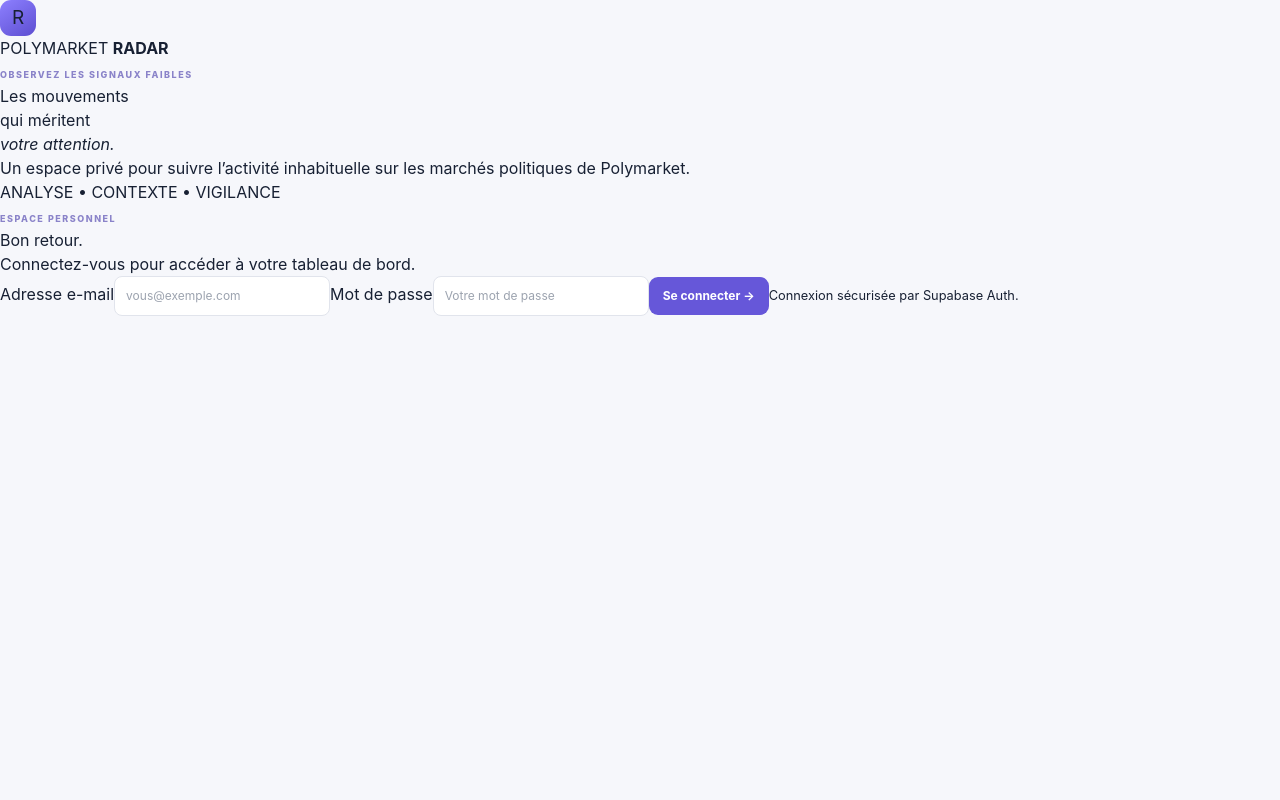
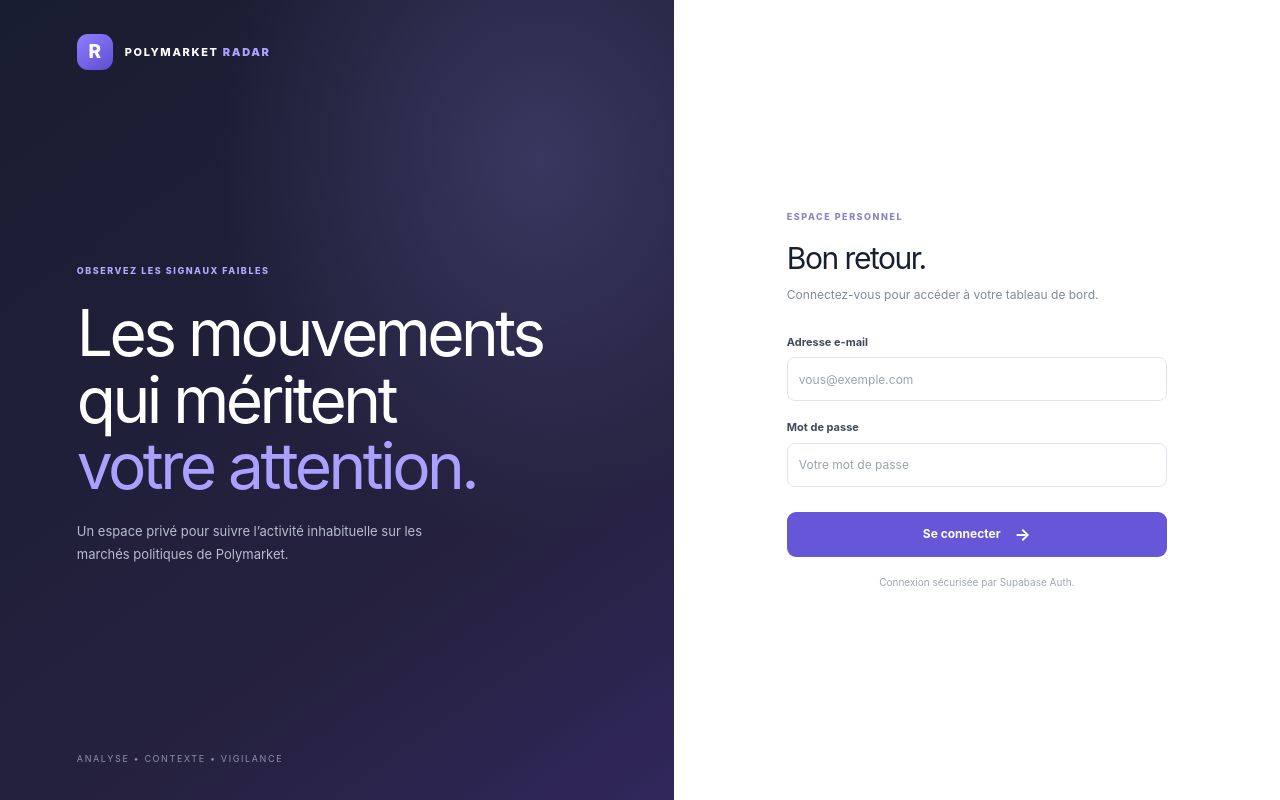
Before and after one commit to Rakick/polymarket-radar, a Next.js app: page / in a window 1280 px wide. Built offline with nearby package versions, Linux system fonts and the light colour scheme; no server answers.

Commit message:
Style refreshed login experience

```diff
--- a/src/app/globals.css
+++ b/src/app/globals.css
@@ -123,3 +123,26 @@ button{cursor:pointer}
 .page-footer span{padding:0 5px;color:#8b80d8}
 @media(max-width:1100px){.sidebar{width:210px}.main-panel{margin-left:210px;padding:30px 24px}.metric-grid{grid-template-columns:repeat(2,minmax(0,1fr))}.alert-summary{grid-template-columns:56px minmax(0,1fr) 110px 16px;gap:10px}}
 @media(max-width:760px){.sidebar{position:static;width:auto;height:auto;padding:13px 17px;flex-direction:row;align-items:center}.sidebar-label,.sidebar .nav-item,.sidebar-bottom{display:none}.main-panel{margin:0;padding:25px 14px}.topbar{align-items:flex-start}.topbar h1{font-size:24px}.topbar p{max-width:260px;line-height:1.5}.refresh-button{padding:9px;font-size:10px}.metric-grid{gap:8px;margin-bottom:22px}.metric-card{padding:13px;min-height:116px}.metric-card>strong{font-size:23px}.metric-card>small{font-size:9px}.metric-icon{right:10px;top:10px;width:25px;height:25px}.alerts-section{padding:15px 11px}.section-heading h2{font-size:17px}.toolbar{align-items:stretch}.search-box{max-width:none;min-width:100%}.filter-group{overflow-x:auto;flex-wrap:nowrap;padding-bottom:3px}.filter-chip{white-space:nowrap}.alert-summary{grid-template-columns:48px minmax(0,1fr) 15px;gap:9px;padding:13px 10px}.amount-column{grid-column:2;text-align:left;display:flex;align-items:center;gap:7px;margin-top:5px}.amount-column span,.amount-column small{display:none}.amount-column strong{font-size:11px;margin:0}.expand-icon{grid-column:3;grid-row:1}.alert-title-row h3{font-size:11px}.alert-meta{gap:7px}.alert-tags span{font-size:8px}.detail-grid{grid-template-columns:repeat(2,minmax(0,1fr));gap:14px}.factor-list{grid-template-columns:1fr}.alert-details{padding:15px 11px}.detail-footer a{margin-left:0}.list-footer{font-size:8px}}
+
+.login-shell{min-height:100vh;display:grid;grid-template-columns:minmax(300px,1fr) minmax(380px,.9fr);background:#fff}
+.login-aside{position:relative;min-height:100vh;padding:34px clamp(28px,6vw,86px);display:flex;flex-direction:column;color:#fff;background:radial-gradient(ellipse at 80% 20%,#39375f 0%,transparent 42%),linear-gradient(145deg,#191d31,#25213f 70%,#31275c)}
+.login-brand{display:flex;align-items:center;gap:12px;font-size:11px;font-weight:800;letter-spacing:.15em}
+.login-brand b{color:#a9a0ff}
+.login-message{margin:auto 0;max-width:520px}
+.login-message h1{font-size:clamp(40px,5vw,66px);line-height:1.04;letter-spacing:-.055em;margin:20px 0}
+.login-message h1 em{font-style:normal;color:#a9a0ff}
+.login-message p{max-width:390px;color:#b9bdd0;font-size:13px;line-height:1.8}
+.login-aside .eyebrow{color:#b2aaff}
+.login-footnote{font-size:9px;letter-spacing:.18em;color:#8c91ab}
+.login-main{display:grid;place-items:center;padding:36px}
+.login-form{width:min(100%,380px);display:flex;flex-direction:column;align-items:stretch}
+.login-form h2{font-size:30px;letter-spacing:-.05em;margin:12px 0 5px}
+.login-form>p{font-size:12px;color:#81899b;margin:0 0 30px}
+.login-form label{font-size:11px;font-weight:700;color:#3f485d;margin:0 0 7px}
+.login-input{height:44px;margin-bottom:18px;background:#fff}
+.login-submit{height:45px;display:flex;justify-content:center;align-items:center;gap:14px;margin-top:7px}
+.login-submit span{font-size:17px}
+.login-submit:disabled{opacity:.65;cursor:wait}
+.login-security{font-size:10px;color:#a0a6b4;text-align:center;margin-top:18px}
+.login-error{font-size:11px;color:#a23d35;background:#fff0ef;border:1px solid #f3d1ce;padding:10px;border-radius:8px;margin:-5px 0 12px}
+@media(max-width:760px){.login-shell{grid-template-columns:1fr}.login-aside{min-height:230px;padding:20px 23px}.login-message{margin:35px 0 24px}.login-message h1{font-size:34px;margin:12px 0}.login-message p{font-size:11px;margin:0}.login-footnote{display:none}.login-main{padding:38px 23px}.login-form h2{font-size:27px}}
```
